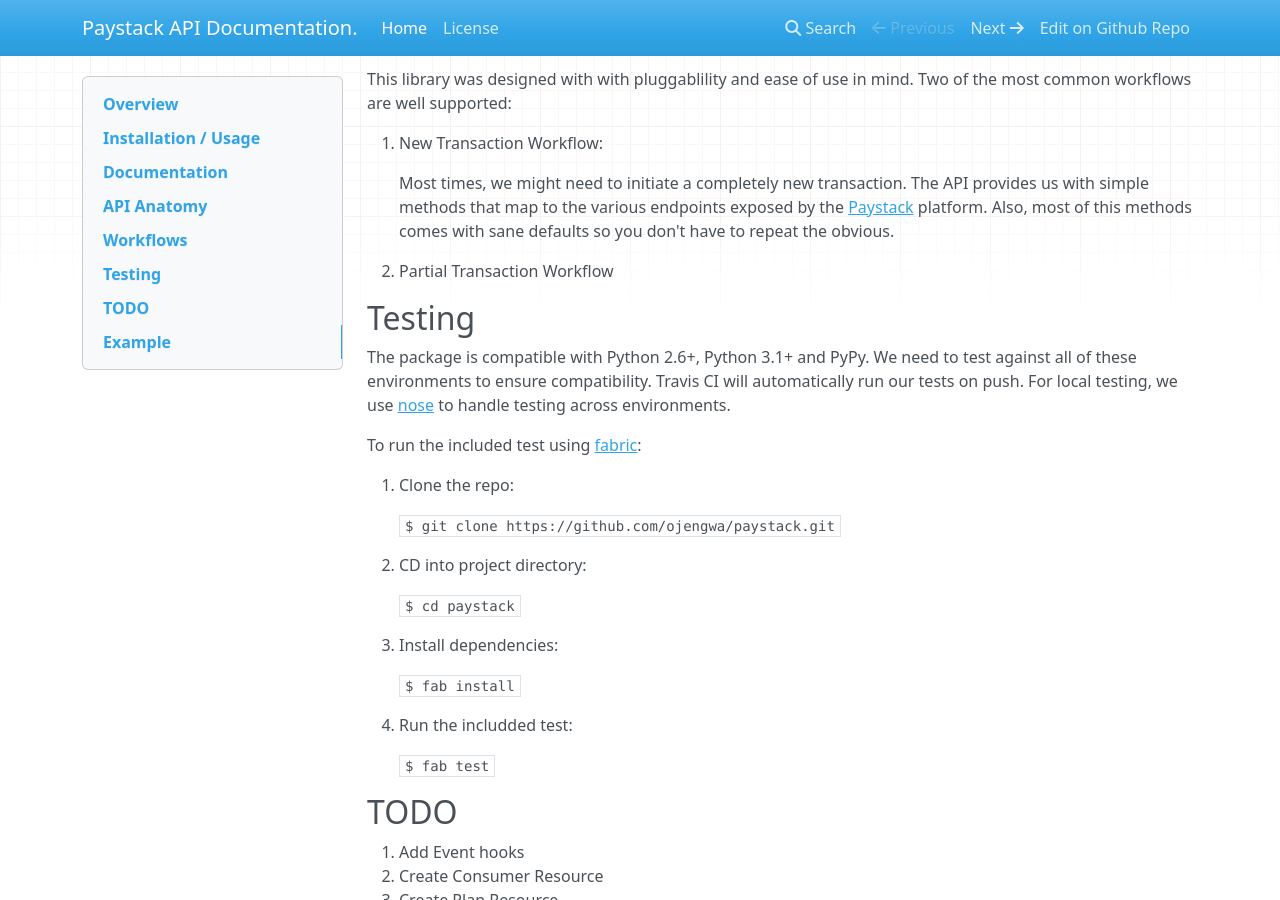
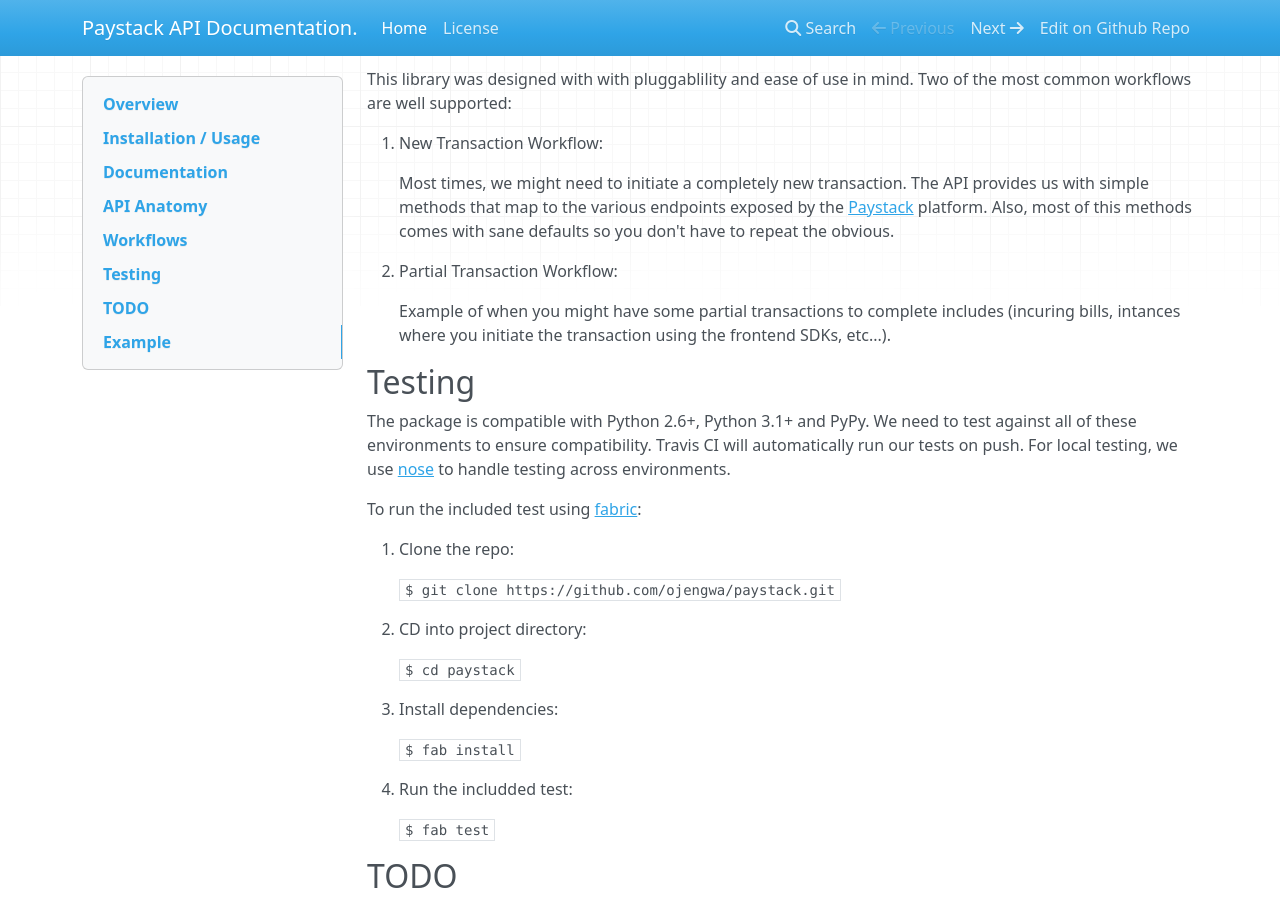
Before and after one commit to ojengwa/paystack, an MkDocs documentation site: the page built from docs/index.md, in a window 1280 px wide and 900 px high, scrolled down 2795 px. Built offline with MkDocs 1.6.1, drawn with Linux system fonts in a browser that asks for light colours; nearby versions of some CDN libraries.

Commit message:
update project docs

```diff
--- a/docs/index.md
+++ b/docs/index.md
@@ -156,7 +156,9 @@ This library was designed with with pluggablility and ease of use in mind. Two o
 
     Most times, we might need to initiate a completely new transaction. The API provides us with simple methods that map to the various endpoints exposed by the [Paystack](https://developers.paystack.co/docs) platform. Also, most of this methods comes with sane defaults so you don't have to repeat the obvious.
 
-2. Partial Transaction Workflow
+2. Partial Transaction Workflow:
+
+    Example of when you might have some partial transactions to complete includes (incuring bills, intances where you initiate the transaction using the frontend SDKs, etc...).
 
 Testing
 -------------
```
